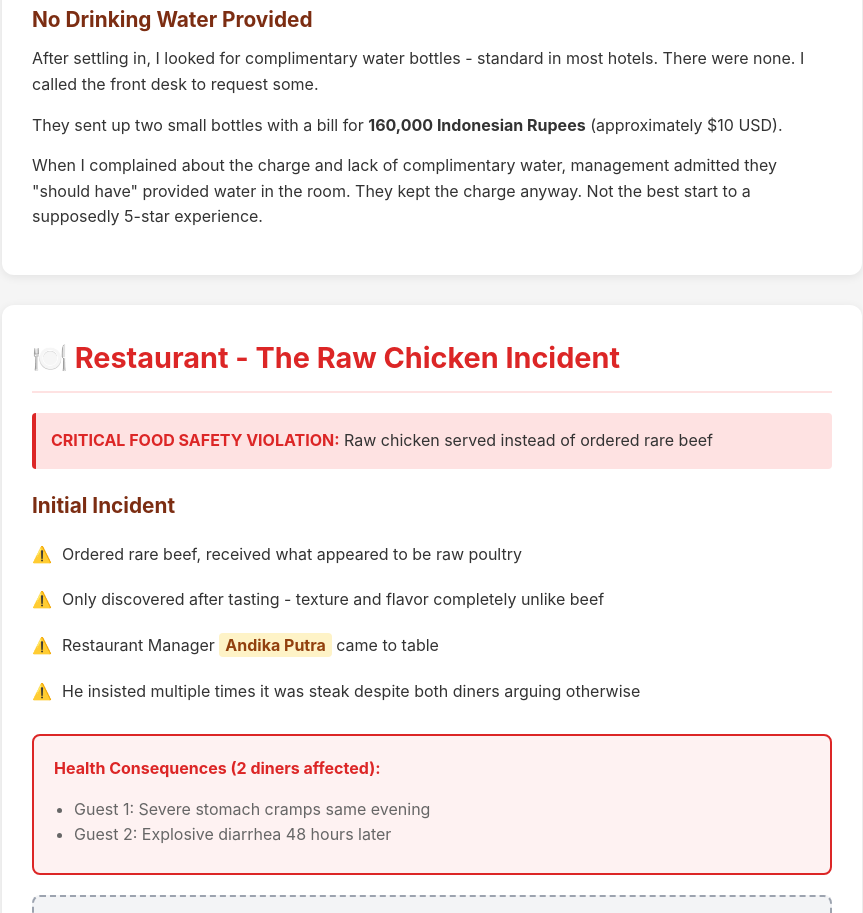
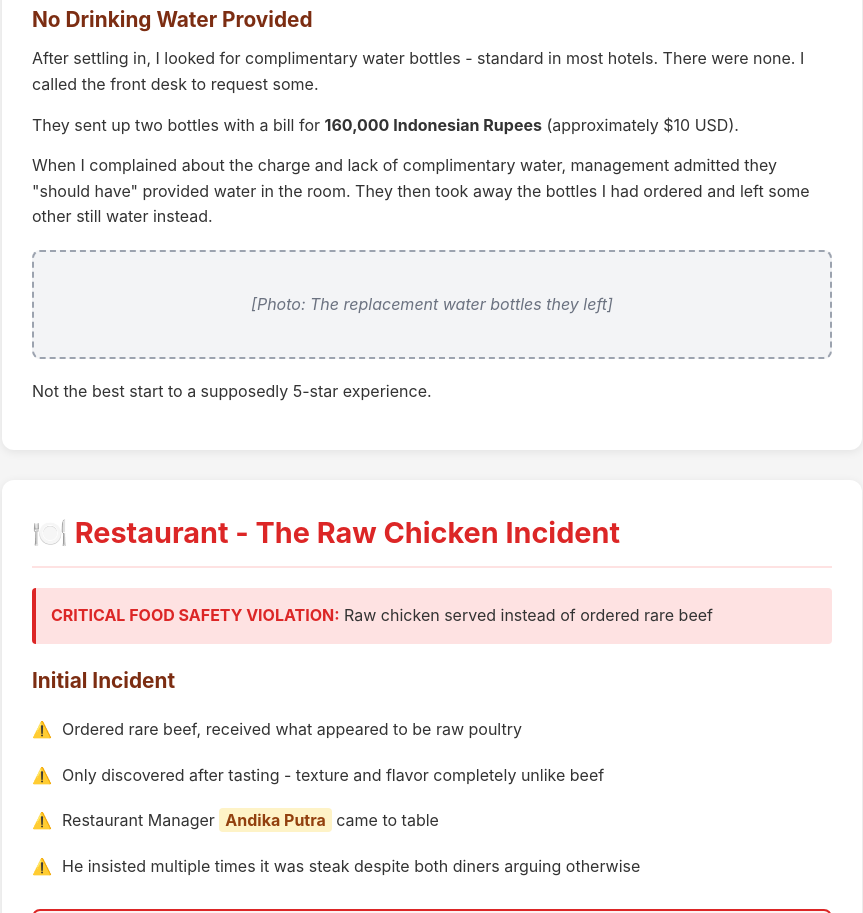
Before and after one commit to SnakeO/semaya, a plain HTML site: page index.html in a window 1280 px wide. Shown: the part 1684-2597 px from the top of the page, without its empty margins (208-1071 px from the left). Drawn offline with Linux system fonts and the light colour scheme.

Commit message:
Correct water bottle story - they replaced the bottles
- Removed 'small' descriptor from water bottles
- Added accurate detail: they took away ordered bottles
- Left replacement still water instead
- Added photo placeholder for replacement water

```diff
--- a/index.html
+++ b/index.html
@@ -286,11 +286,19 @@
             </p>
 
             <p style="margin-bottom: 15px;">
-                They sent up two small bottles with a bill for <strong>160,000 Indonesian Rupees</strong> (approximately $10 USD).
+                They sent up two bottles with a bill for <strong>160,000 Indonesian Rupees</strong> (approximately $10 USD).
             </p>
 
             <p style="margin-bottom: 15px;">
-                When I complained about the charge and lack of complimentary water, management admitted they "should have" provided water in the room. They kept the charge anyway. Not the best start to a supposedly 5-star experience.
+                When I complained about the charge and lack of complimentary water, management admitted they "should have" provided water in the room. They then took away the bottles I had ordered and left some other still water instead.
+            </p>
+
+            <div class="photo-placeholder">
+                [Photo: The replacement water bottles they left]
+            </div>
+
+            <p style="margin-bottom: 15px;">
+                Not the best start to a supposedly 5-star experience.
             </p>
         </div>
 
```
